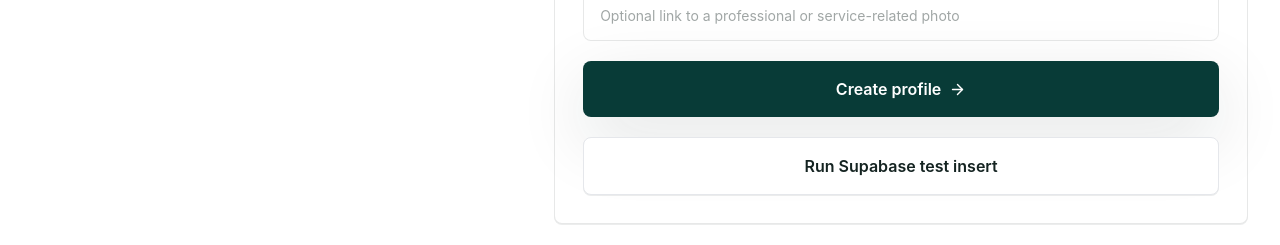
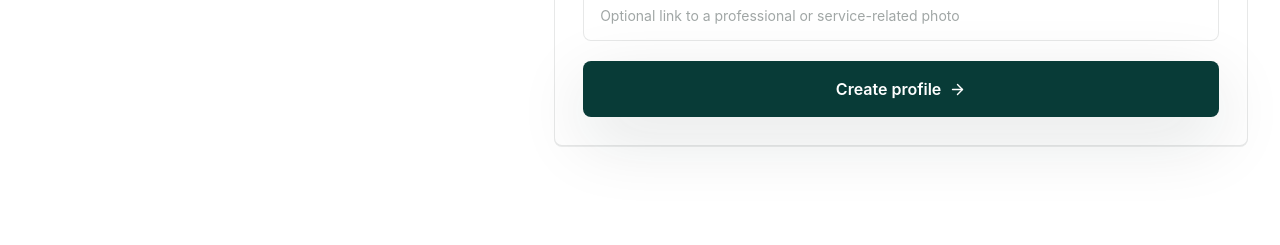
Before and after one commit to rmpdreamscribestudios-afk/conecly, a React (Vite) app: page / in a window 1280 px wide. Shown: the part 8160-8405 px from the top of the page. Built offline with nearby package versions, Linux system fonts and the light colour scheme; no server answers; the database is empty.

Commit message:
Fix CONECLY profile schema mismatch with Supabase

```diff
--- a/src/sections/CreateProfile.jsx
+++ b/src/sections/CreateProfile.jsx
@@ -18,7 +18,6 @@ const CONTACT_METHODS = [
 export default function CreateProfile() {
   const [submitted, setSubmitted] = useState(false);
   const [isSubmitting, setIsSubmitting] = useState(false);
-  const [isTestingInsert, setIsTestingInsert] = useState(false);
   const [errorMessage, setErrorMessage] = useState("");
   const [successMessage, setSuccessMessage] = useState("");
 
@@ -27,11 +26,11 @@ export default function CreateProfile() {
 
     const form = event.currentTarget;
     const formData = new FormData(form);
+    const category = formData.get("category") ?? "";
     const profile = {
       first_name: formData.get("firstName")?.trim() ?? "",
       location: formData.get("location")?.trim() ?? "",
       intent: formData.get("intent") ?? "",
-      category: formData.get("category") ?? "",
       bio: formData.get("bio")?.trim() ?? "",
       contact_method: formData.get("contactMethod") ?? "",
       contact_value: formData.get("contactValue")?.trim() ?? "",
@@ -45,7 +44,7 @@ export default function CreateProfile() {
       location: profile.location,
       intent: profile.intent,
       type: getOpportunityType(profile.intent),
-      category: profile.category,
+      category,
       description: profile.bio,
       contact_method: profile.contact_method,
       contact_value: profile.contact_value,
@@ -107,63 +106,6 @@ export default function CreateProfile() {
       setErrorMessage(visibleError);
     } finally {
       setIsSubmitting(false);
-    }
-  }
-
-  async function handleTestInsert() {
-    setIsTestingInsert(true);
-    setErrorMessage("");
-    setSuccessMessage("");
-    setSubmitted(false);
-
-    const testProfile = {
-      first_name: "CONECLY Test",
-      location: "Supabase diagnostics",
-      intent: "Offer help",
-      category: "Other",
-      bio: `Temporary browser test insert from CONECLY at ${new Date().toISOString()}`,
-      contact_method: "Email",
-      contact_value: "test@example.com",
-      availability: "Temporary diagnostic row",
-      rate: "Test",
-      photo_link: "",
-    };
-
-    if (!isSupabaseConfigured) {
-      const message =
-        "Supabase is missing VITE_SUPABASE_URL or VITE_SUPABASE_ANON_KEY in the browser build.";
-      console.error("[CreateProfile:test] Missing Supabase env vars", supabaseDiagnostics);
-      setErrorMessage(message);
-      setIsTestingInsert(false);
-      return;
-    }
-
-    try {
-      const supabase = getSupabaseClient();
-      console.log("[CreateProfile:test] Inserting hardcoded profile into Supabase profiles table", {
-        table: "profiles",
-        role: "anon",
-        env: supabaseDiagnostics,
-        payload: testProfile,
-      });
-
-      const testResponse = await supabase.from("profiles").insert(testProfile);
-      console.log("[CreateProfile:test] Supabase profiles test insert response", testResponse);
-
-      if (testResponse.error) {
-        throw testResponse.error;
-      }
-
-      setSuccessMessage("Supabase test insert succeeded. Check Table Editor -> profiles for CONECLY Test.");
-    } catch (error) {
-      const visibleError = formatSupabaseError(error);
-      console.error("[CreateProfile:test] Supabase test insert failed", {
-        error,
-        message: visibleError,
-      });
-      setErrorMessage(visibleError);
-    } finally {
-      setIsTestingInsert(false);
     }
   }
 
@@ -272,15 +214,6 @@ export default function CreateProfile() {
             <ArrowRight size={17} />
           </button>
 
-          <button
-            type="button"
-            onClick={handleTestInsert}
-            disabled={isSubmitting || isTestingInsert}
-            className="inline-flex items-center justify-center gap-2 rounded-lg border border-conecly-ink/16 bg-white px-6 py-4 font-semibold text-conecly-ink shadow-line transition hover:border-conecly-teal hover:text-conecly-teal sm:col-span-2"
-          >
-            {isTestingInsert ? "Testing Supabase insert..." : "Run Supabase test insert"}
-          </button>
-
           {(submitted || successMessage) && (
             <p className="flex items-start gap-2 rounded-lg bg-conecly-mist px-4 py-3 text-sm font-medium leading-6 text-conecly-teal sm:col-span-2">
               <CheckCircle2 size={18} className="mt-0.5 shrink-0" />
```
Also changed, not shown: 1 other file (tests, documents, lock files or other folders).
